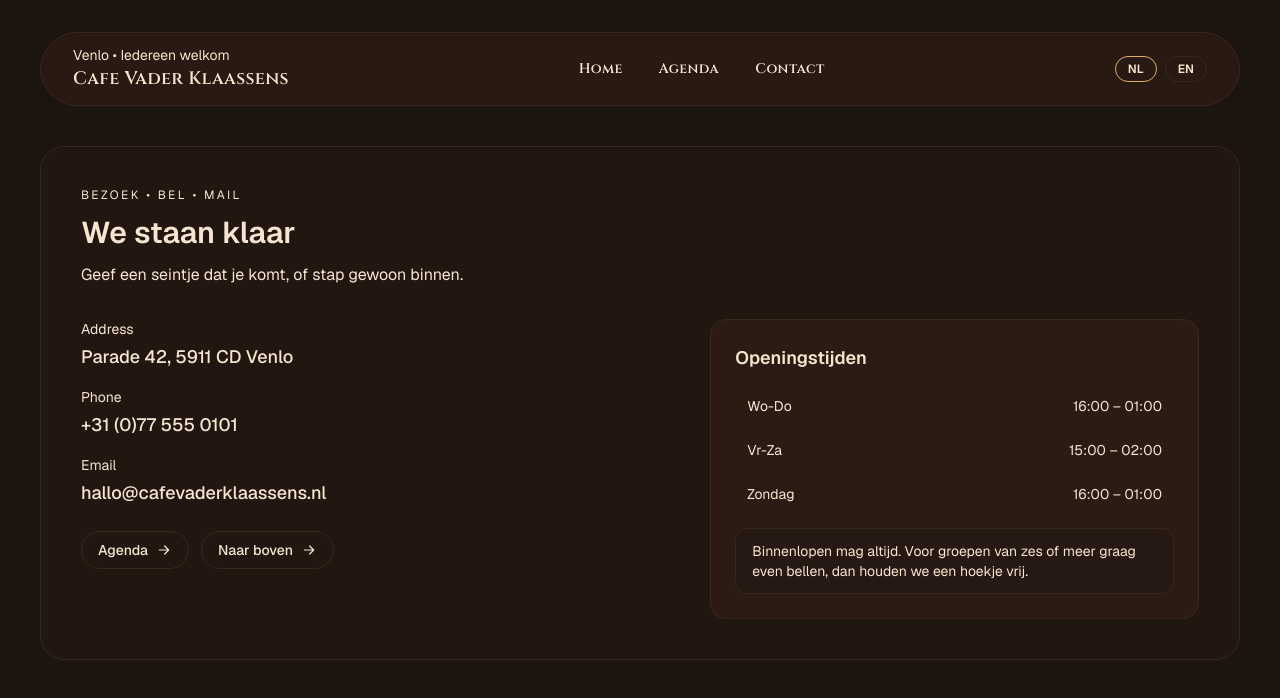
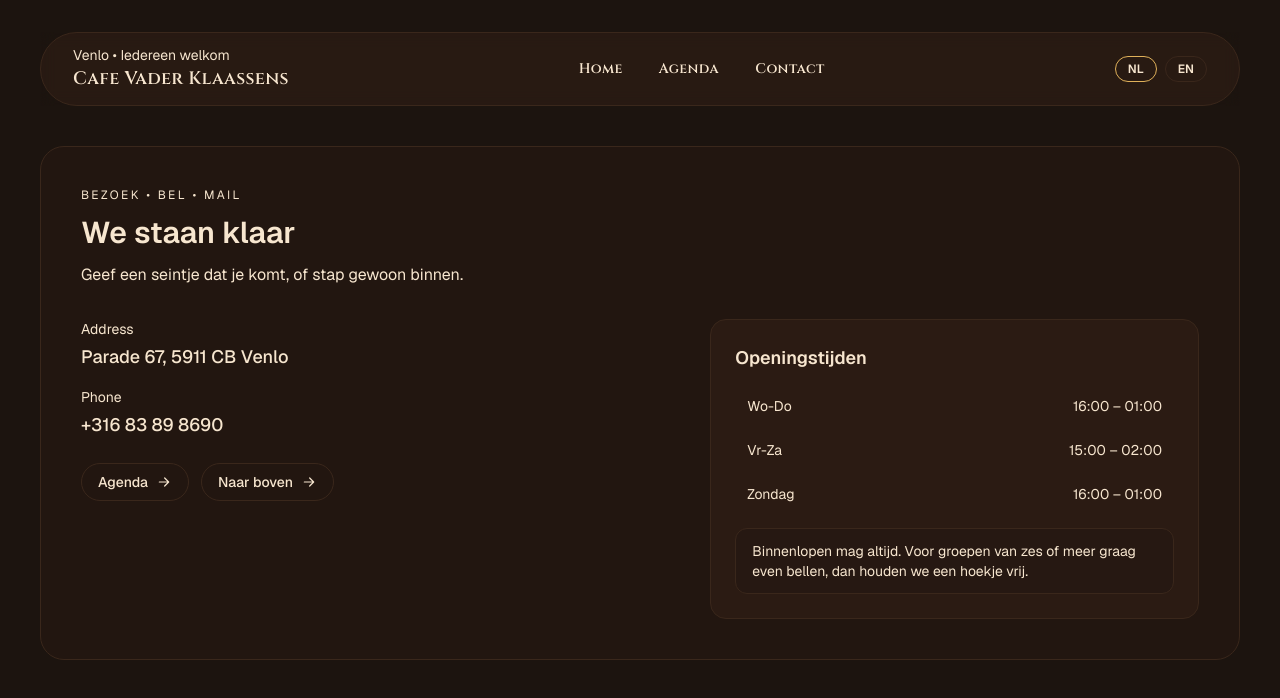
Before and after one commit to gijs-ve/projectVk, a Next.js app in the folder client/: page /contact in a window 1280 px wide. Shown: the top 698 px of the page. Built offline with nearby package versions, Linux system fonts and the light colour scheme.

Commit message:
feat: proper contact details

```diff
--- a/client/app/components/sections/Contact.tsx
+++ b/client/app/components/sections/Contact.tsx
@@ -30,15 +30,7 @@
             {contact.phone}
           </Link>
         </div>
-        <div className="flex flex-col gap-1">
-          <p className="text-sm text-brand-textMuted">Email</p>
-          <Link
-            href={`mailto:${contact.email}`}
-            className="text-lg font-medium underline-offset-4 hover:underline focus-visible:outline focus-visible:outline-2 focus-visible:outline-brand-accent"
-          >
-            {contact.email}
-          </Link>
-        </div>
+
         <div className="flex flex-wrap gap-3 pt-2">
           <ArrowLink href="/events" label={sectionCopy.linkLabels.upcoming} tone="ghost" />
           <ArrowLink href="/" label={sectionCopy.linkLabels.backToTop} tone="ghost" />
--- a/client/app/content/site.ts
+++ b/client/app/content/site.ts
@@ -75,8 +75,8 @@
     },
     contact: {
       heading: "Ready when you are",
-      address: "Parade 42, 5911 CD Venlo",
-      phone: "+31 (0)77 555 0101",
+      address: "Parade 67, 5911 CB Venlo",
+      phone: "+316 83 89 8690",
       email: "hallo@cafevaderklaassens.nl",
       hours: [
         { label: "Wed-Thu", value: "16:00 – 01:00" },
@@ -159,8 +159,8 @@
     },
     contact: {
       heading: "We staan klaar",
-      address: "Parade 42, 5911 CD Venlo",
-      phone: "+31 (0)77 555 0101",
+      address: "Parade 67, 5911 CB Venlo",
+      phone: "+316 83 89 8690",
       email: "hallo@cafevaderklaassens.nl",
       hours: [
         { label: "Wo-Do", value: "16:00 – 01:00" },
```
